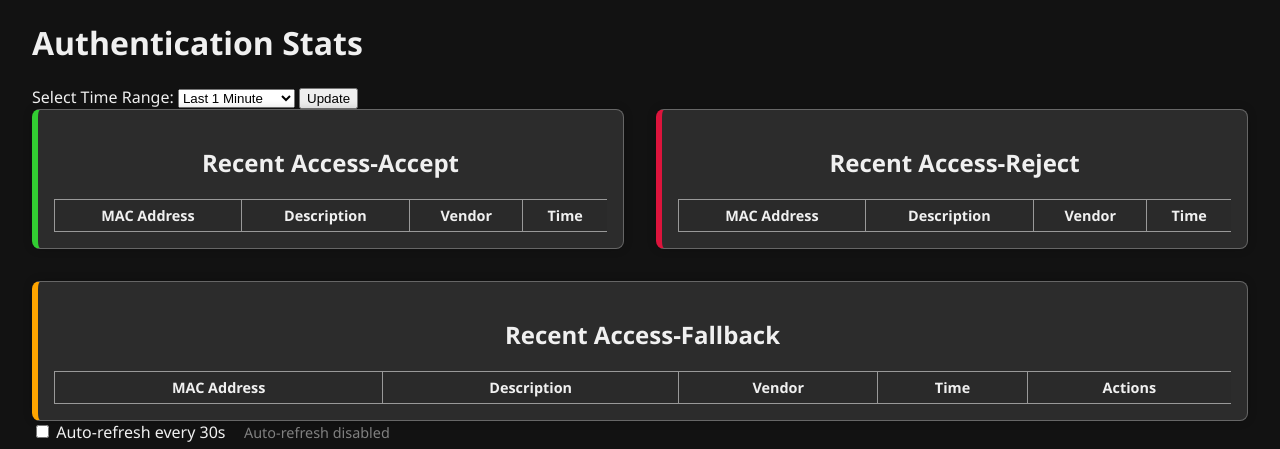
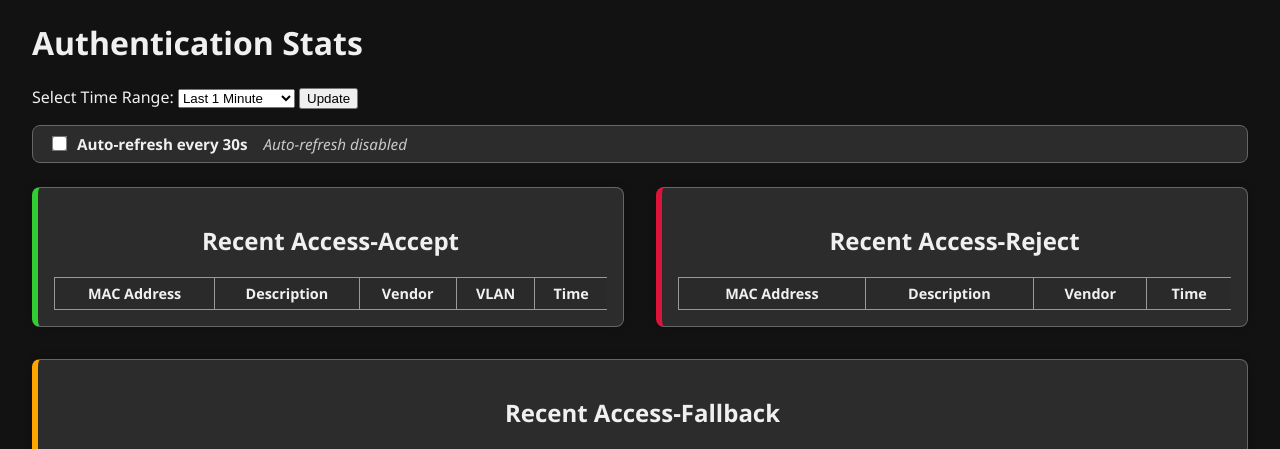
Before and after one commit to Simon-CR/RadMac, a Flask app: page /stats/stats in a window 1280 px wide. Shown: the part 74-523 px from the top of the page. Run offline with Flask 3, Linux system fonts and the light colour scheme; data that the repository does not hold is empty.

Commit message:
extra data in stats

```diff
--- a/app/static/styles.css
+++ b/app/static/styles.css
@@ -419,3 +419,35 @@ form.inline-form {
   background-color: #f8d7da;
   color: #721c24;
 }
+
+.auto-refresh-toggle {
+  margin-top: 1rem;
+  margin-bottom: 1.5rem;
+  padding: 0.5rem 1rem;
+  background-color: var(--card-bg);
+  border: 1px solid #666;
+  border-radius: 8px;
+  font-size: 0.95rem;
+  display: flex;
+  align-items: center;
+  gap: 1rem;
+  color: var(--fg);
+}
+
+.auto-refresh-toggle label {
+  display: flex;
+  align-items: center;
+  gap: 0.5rem;
+  font-weight: bold;
+  cursor: pointer;
+}
+
+.auto-refresh-toggle input[type="checkbox"] {
+  transform: scale(1.2);
+  accent-color: var(--accent);
+}
+
+.auto-refresh-toggle #refresh-status {
+  font-style: italic;
+  opacity: 0.8;
+}
--- a/app/templates/stats.html
+++ b/app/templates/stats.html
@@ -21,6 +21,14 @@
     <button type="submit">Update</button>
 </form>
 
+<div class="auto-refresh-toggle">
+    <label>
+      <input type="checkbox" id="auto-refresh-checkbox">
+      Auto-refresh every 30s
+    </label>
+    <span id="refresh-status"></span>
+  </div>
+
 <div class="stats-container">
 
     <!-- Access-Accept Card -->
@@ -32,6 +40,7 @@
                     <th>MAC Address</th>
                     <th>Description</th>
                     <th>Vendor</th>
+                    <th>VLAN</th>
                     <th>Time</th>
                 </tr>
             </thead>
@@ -41,6 +50,7 @@
                     <td>{{ entry.mac_address }}</td>
                     <td>{{ entry.description or '' }}</td>
                     <td class="vendor-cell" data-mac="{{ entry.mac_address }}">{{ entry.vendor or '...' }}</td>
+                    <td>{{ entry.vlan_id or '?' }}</td>
                     <td>{{ entry.ago }}</td>
                 </tr>
                 {% endfor %}
@@ -158,14 +168,6 @@
 </div>
 </div>
 
-<div class="auto-refresh-toggle">
-    <label>
-        <input type="checkbox" id="auto-refresh-checkbox">
-        Auto-refresh every 30s
-    </label>
-    <span id="refresh-status" style="margin-left: 1em; font-size: 0.9em; color: gray;"></span>
-</div>
-
 <script>
     document.addEventListener('DOMContentLoaded', () => {
         // MAC vendor lookup
--- a/docker-compose.yml
+++ b/docker-compose.yml
@@ -29,7 +29,7 @@ services:
       - .env
     ports:
       - "1812:1812/udp"
-    restart: unless-stopped
+    restart: always
     networks:
       - webnet
 
@@ -70,4 +70,4 @@ volumes:
 
 networks:
   webnet:
-    driver: overlay
+    name: webnet
```
